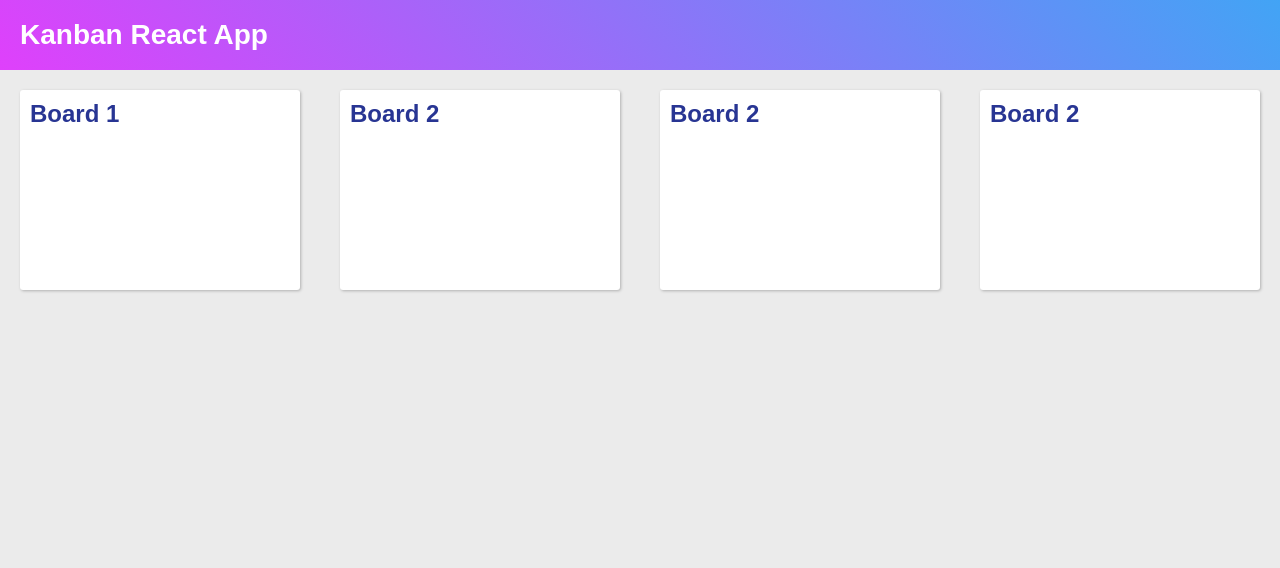
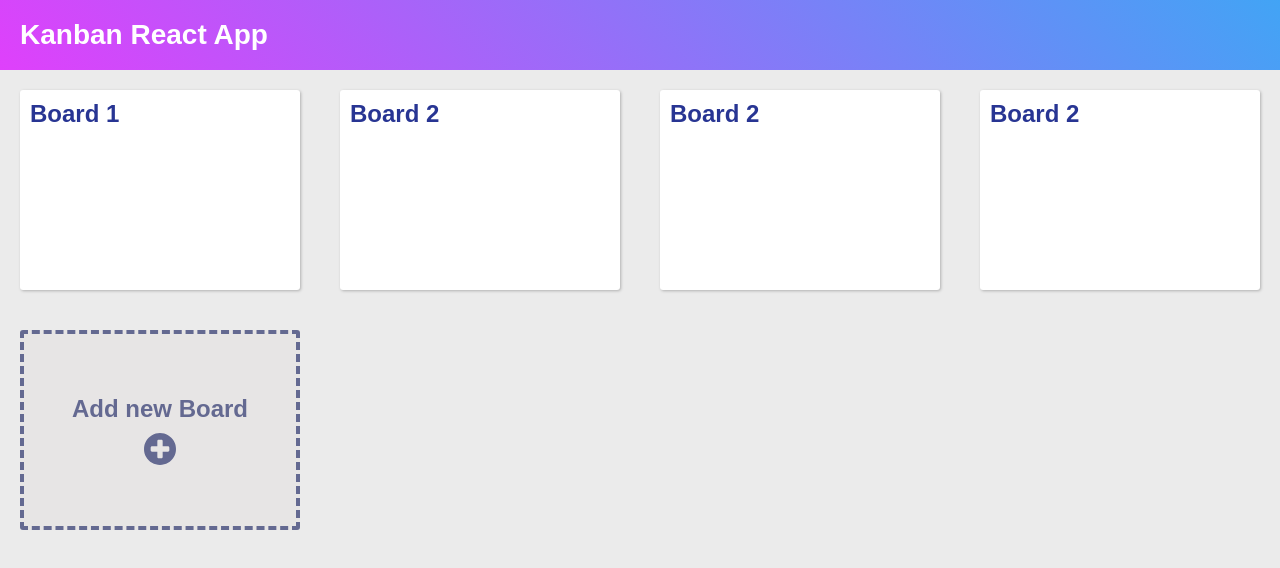
Before and after one commit to romankrru/kanban-app, a React app: page / in a window 1280 px wide. Shown: the top 568 px of the page. Built offline with nearby package versions, Linux system fonts and the light colour scheme.

Commit message:
Add button for new board

```diff
--- /dev/null
+++ b/src/components/BoardPreview/AddNewBoardButton/AddNewBoardButton.css
@@ -0,0 +1,39 @@
+.AddNewBoardButton {
+  display: flex;
+  justify-content: center;
+  align-items: center;
+  flex-direction: column;
+  width: calc(33.33333% - 40px);
+  margin: 20px;
+  height: 200px;
+  padding: 10px;
+
+  color: #646991;
+  font-weight: bold;
+  font-size: 24px;
+
+  background-color: #e7e5e5;
+  border-radius: 3px;
+  text-decoration: none;
+  border: 4px dashed #646991;
+}
+
+.AddNewBoardButton::after {
+  content: '';
+
+  display: block;
+  margin-top: 10px;
+  width: 32px;
+  height: 32px;
+
+  background-image: url('../../../assets/img/icons/plus-icon.svg');
+  background-position: center;
+  background-size: 100%;
+  background-repeat: no-repeat;
+}
+
+@media screen and (min-width: 1100px) {
+  .AddNewBoardButton {
+    width: calc(25% - 40px);
+  }
+}
--- /dev/null
+++ b/src/components/BoardPreview/AddNewBoardButton/AddNewBoardButton.js
@@ -0,0 +1,14 @@
+import React from 'react';
+import { Link, withRouter } from 'react-router-dom';
+
+import styles from './AddNewBoardButton.css';
+
+const AddNewBoardButton = (props) => {
+  return (
+    <Link to="/add-new-board" className={styles.AddNewBoardButton}>
+      Add new Board
+    </Link>
+  );
+};
+
+export default withRouter(AddNewBoardButton);
--- a/src/containers/BoardsList/BoardsList.js
+++ b/src/containers/BoardsList/BoardsList.js
@@ -1,6 +1,7 @@
 import React, { Component } from 'react';
 
 import BoardPreview from '../../components/BoardPreview/BoardPreview';
+import AddNewBoardButton from '../../components/BoardPreview/AddNewBoardButton/AddNewBoardButton';
 import styles from './BoardsList.css';
 
 class BoardsList extends Component {
@@ -33,6 +34,7 @@ class BoardsList extends Component {
     return (
       <div className={styles.BoardList}>
         {boardsElements}
+        <AddNewBoardButton />
       </div>
     );
   }
```
Also changed, not shown: src/assets/img/icons/plus-icon.svg (added).
